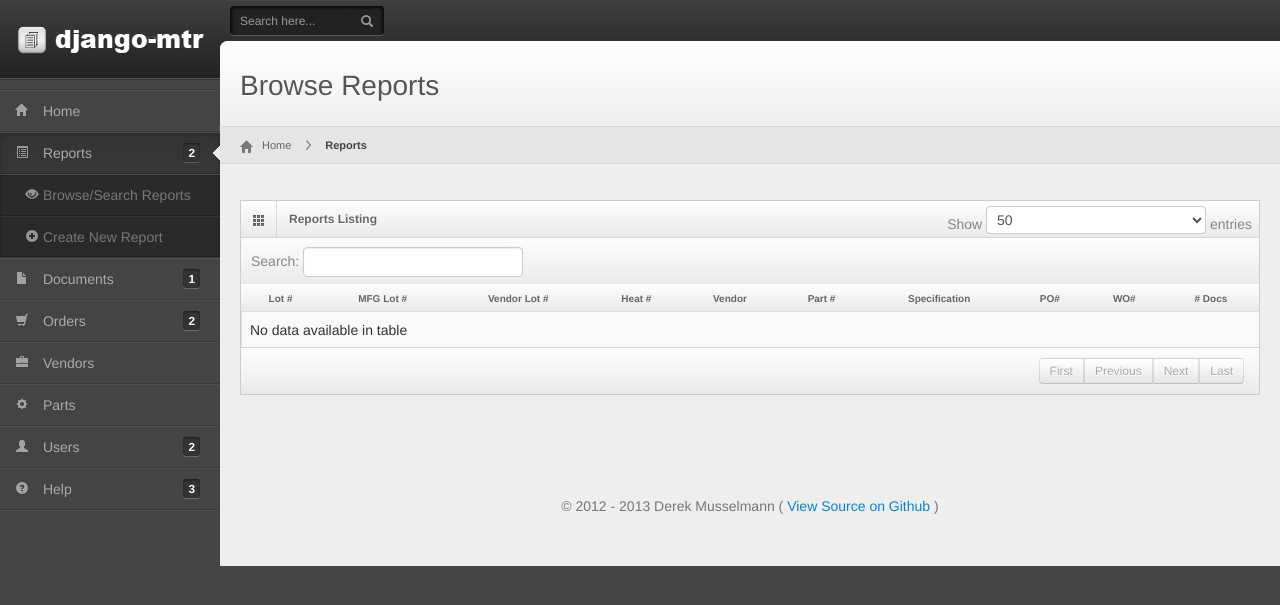
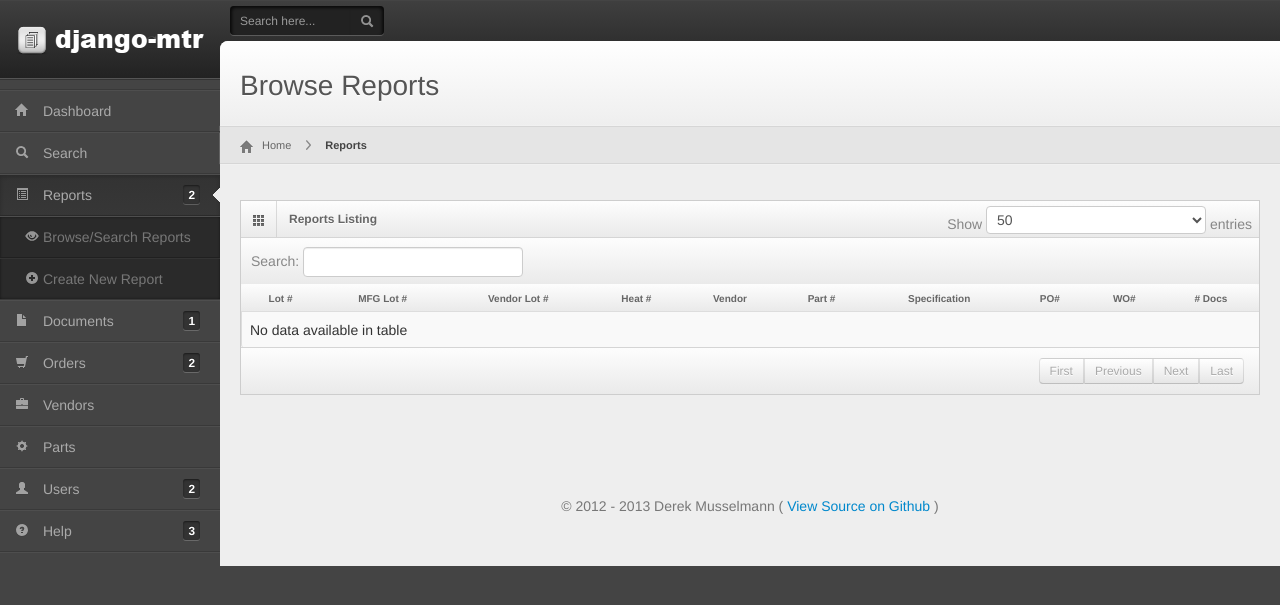
Before and after one commit to disflux/django-mtr, a Django app: template templates/reports/reports_index.html in a window 1280 px wide. Shown: the top 605 px of the page. Run offline with Django 3.2, Linux system fonts and the light colour scheme; the template is opened without the code that fills it, so the values that code supplies are empty; some libraries are stand-ins or nearby versions.

Commit message:
basic search functionality in place

```diff
--- a/mtr/urls.py
+++ b/mtr/urls.py
@@ -11,6 +11,7 @@ urlpatterns = patterns('',
                        url(r'^reports/', include('reports.urls')),
                        url(r'^documents/', include('documents.urls')),
                        url(r'^orders/', include('orders.urls')),
+                       url(r'^search/', include('haystack.urls')),
 
                        url('^accounts/', include('django.contrib.auth.urls')),
 
--- a/templates/base/main.html
+++ b/templates/base/main.html
@@ -56,8 +56,8 @@
         </div>
 
         <div class="search" id="search">
-            <form method="get" action="">
-                    <input autocomplete="off" name="q" type="text" placeholder="Search here..." value="{{ searchterm }}" /><button type="submit" class="tip-right" title="Search"><i class="icon-search icon-white"></i></button>
+            <form method="get" action="/search/">
+                <input autocomplete="off" name="q" type="text" placeholder="Search here..." value="{{ searchterm }}" /><button type="submit" class="tip-right" title="Search"><i class="icon-search icon-white"></i></button>
             </form>
         </div>
 
@@ -68,10 +68,11 @@
         {% block no_sidebar %}
         <div id="sidebar">
             <ul>
-                <li class="{% block home_active %}{% endblock %}"><a href="{% url 'dashboard.views.home' %}"><i class="icon-home"></i> <span>Home</span></a></li>
+                <li class="{% block home_active %}{% endblock %}"><a href="{% url 'dashboard.views.home' %}"><i class="icon-home"></i> <span>Dashboard</span></a></li>
+                <li class="{% block search_active %}{% endblock %}"><a href="/search"><i class="icon-search"></i> <span>Search</span></a></li>
 
                 <!-- parts sub-menu -->
-                <li class="submenu {% block parts_active %}{% endblock %}">
+                <li class="submenu {% block reports_active %}{% endblock %}">
                 <a href=""><i class="icon-list-alt"></i> <span>Reports</span> <span class="label">2</span></a>
                 <ul>
                     <li><a href="{% url 'reports.views.reports_index' %}"><i class="icon-eye-open"></i> Browse/Search Reports</a></li>
@@ -101,7 +102,7 @@
 
                 <li {% block companies_active %}{% endblock %} ><a href=""><i class="icon-briefcase"></i> <span>Vendors</span></a></li>
 
-                <li class="{% block search_active %}{% endblock %}" ><a href=""><i class="icon-cog"></i> <span>Parts</span></a></li>
+                <li class="{% block parts_active %}{% endblock %}" ><a href=""><i class="icon-cog"></i> <span>Parts</span></a></li>
 
                 <li class="submenu {% block users_active %}{% endblock %}" >
                     <a href="#"><i class="icon-user"></i> <span>Users</span>  <span class="label">2</span></a>
--- a/templates/reports/new_report.html
+++ b/templates/reports/new_report.html
@@ -35,7 +35,7 @@
 
 {% block right_buttons %}{% endblock %}
 
-{% block parts_active %}active open{% endblock %}
+{% block reports_active %}active open{% endblock %}
 
 {% block page_title %}Add a new report{% endblock %}
 
--- a/templates/reports/report.html
+++ b/templates/reports/report.html
@@ -9,7 +9,7 @@
 
 {% block meta_description %}{{ part.number }} by {{ part.company.name|safe }} : {{ part.description }}{% endblock %}
 
-{% block parts_active %}active open{% endblock %}
+{% block reports_active %}active open{% endblock %}
 
 {% block breadcrumb_links %}
 {% endblock %}
--- a/templates/reports/reports_index.html
+++ b/templates/reports/reports_index.html
@@ -5,7 +5,7 @@
 <script src="{{ STATIC_URL }}js/unicorn.tables.js"></script>
 {% endblock %}
 
-{% block parts_active %}active open{% endblock %}
+{% block reports_active %}active open{% endblock %}
 
 {% block breadcrumb_links %}
     <a href="#" class="current">Reports</a>
@@ -45,7 +45,7 @@
                         {% for report in reports %}
                         <tr>
                             <td>
-                                <a href="{{ report.get_absolute_url }}">{{ report.lot_number }}</a>
+                                <strong><a href="{{ report.get_absolute_url }}">{{ report.lot_number }}</a></strong>
                             </td>
                             <td>
                                 {% if report.mfg_lot_number %}
@@ -69,7 +69,7 @@
                                 {% endif %}
                             </td>
                             <td>
-                                <a href="{{ part.company.get_absolute_url }}">{{ report.vendor.name }}</a>
+                                {{ report.vendor.name }}
                             </td>
                             <td>
                                 {{ report.part_number }}
```
Also changed, not shown: 1 other file.
